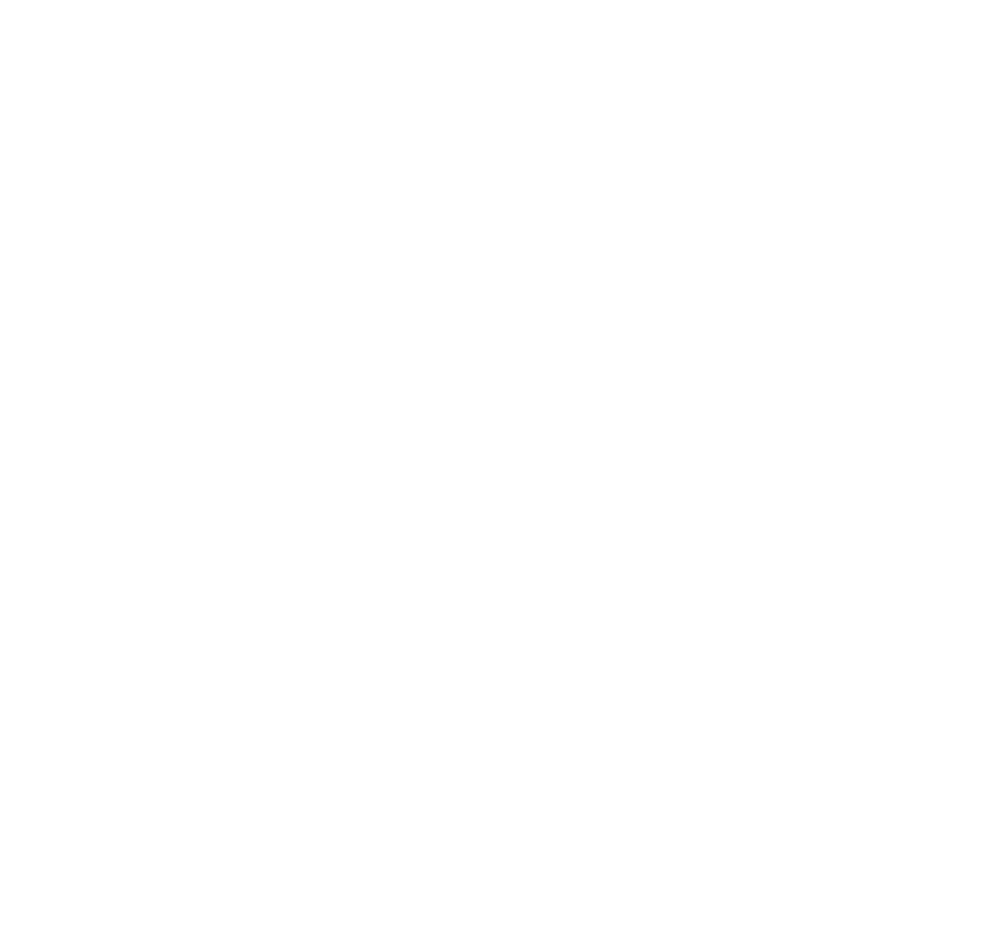
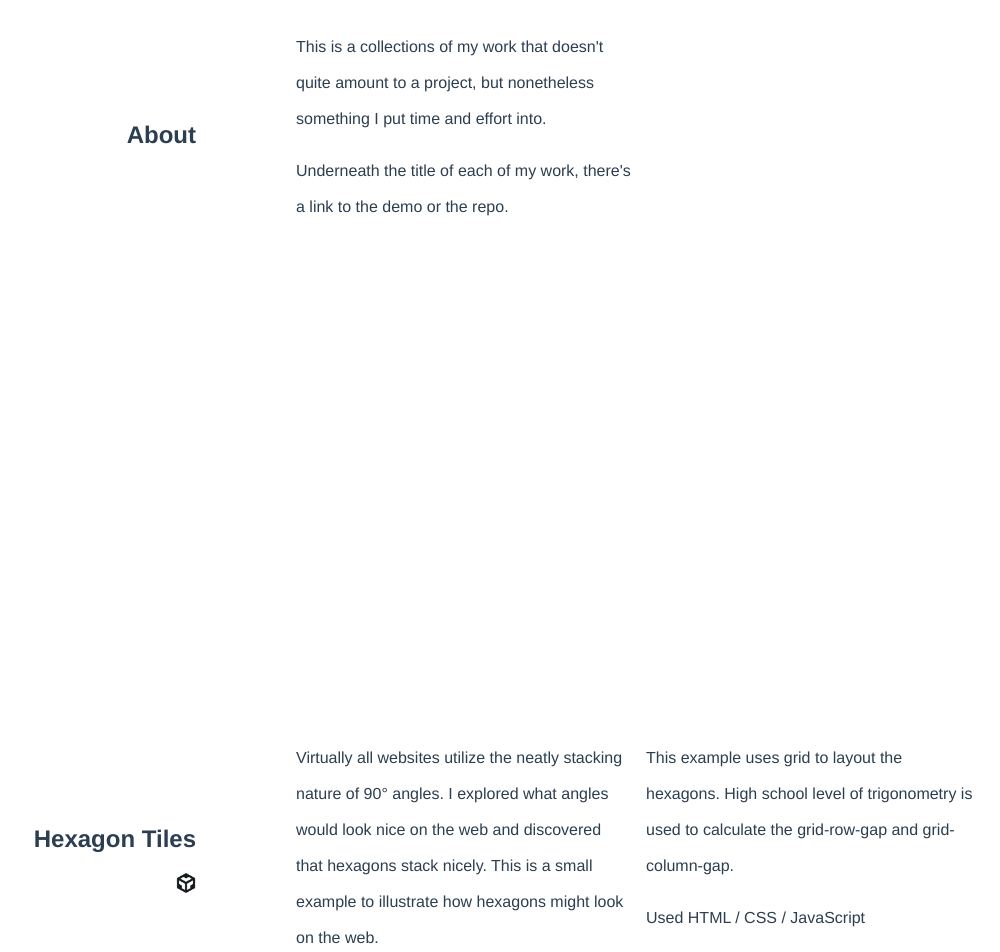
Before and after one commit to jko206/hello-jko, a Vue app: page /sketches in a window 1280 px wide. Shown: the part 300-1252 px from the top of the page, without its empty margins (280-1280 px from the left). Before the commit the page ends 800 px from the top, so only its background shows below. Built offline with nearby package versions, Linux system fonts and the light colour scheme.

Commit message:
update pages

```diff
--- a/src/components/page-projects.vue
+++ b/src/components/page-projects.vue
@@ -1,6 +1,27 @@
 <template>
   <div class="page-projects">
-    Projects I've done
+    <div class="content-block full-height">
+      <div class="header-wrapper">
+        <h2>About</h2>
+      </div>
+      <div class="content faux-double-col">
+        <p>
+          These are some of my projects that I can display publicly.
+        </p>
+        <p>
+          Any available screenshots, repos, or demos will have a link below
+          the header for each project.
+        </p>
+      </div>
+    </div>
+    <!--
+      project list:
+        - KenKen solver
+        - Knight's tour
+        - Toptal projects
+        - Twitter
+        - Precision.js
+     -->
   </div>
 </template>
 
--- a/src/components/page-sketches.vue
+++ b/src/components/page-sketches.vue
@@ -1,6 +1,45 @@
 <template>
   <div class="page-sketches">
-    Sketches of things
+    <div class="content-block full-height">
+      <div class="title-wrapper">
+        <h2>
+          About
+        </h2>
+      </div>
+      <div class="content faux-double-col">
+        <p>
+          This is a collections of my work that doesn't quite amount to a project,
+          but nonetheless something I put time and effort into.
+        </p>
+        <p>
+          Underneath the title of each of my work, there's a link to the demo or the repo.
+        </p>
+      </div>
+    </div>
+    <div class="content-block full-height">
+      <div class="title-wrapper">
+        <h2>Hexagon Tiles</h2>
+        <div class="link-icons">
+          <a href="https://codesandbox.io/s/quizzical-shtern-2cx1l" target="blank">
+            <img src="../assets/codesandbox-icon.png" alt="CodeSandBox icon" />
+          </a>
+        </div>
+      </div>
+      <div class="content double-col">
+        <p>
+          Virtually all websites utilize the neatly stacking nature of 90&deg; angles.
+          I explored what angles would look nice on the web and discovered that hexagons
+          stack nicely. This is a small example to illustrate how hexagons might look on the web.
+        </p>
+        <p>
+          This example uses grid to layout the hexagons. High school level of trigonometry
+          is used to calculate the grid-row-gap and grid-column-gap.
+        </p>
+        <p class="tech-stack">
+          Used HTML / CSS / JavaScript
+        </p>
+      </div>
+    </div>
   </div>
 </template>
 
@@ -10,6 +49,11 @@
 }
 </script>
 
-<style>
-
+<style lang="scss" scoped>
+.link-icons {
+  text-align: right;
+  img {
+    height: 20px;
+  }
+}
 </style>
--- a/src/components/page-work.vue
+++ b/src/components/page-work.vue
@@ -1,6 +1,27 @@
 <template>
-  <div>
-    work related page
+  <div class="page-work">
+    <div class="content-block full-height">
+      <div class="header-wrapper">
+        <h2>About</h2>
+      </div>
+      <div class="content faux-double-col">
+        <p>
+          The main difference between work and projects is that with work
+          I am monetizing or will eventually monetize it.
+        </p>
+        <p>
+          Any available screenshots, repos, or demos will have a link below
+          the header for each project.
+        </p>
+      </div>
+    </div>
+    <!--
+      project list:
+        - MTN
+        - Pilot
+        - Persona
+        - PZA time when it's ready
+     -->
   </div>
 </template>
 
```
